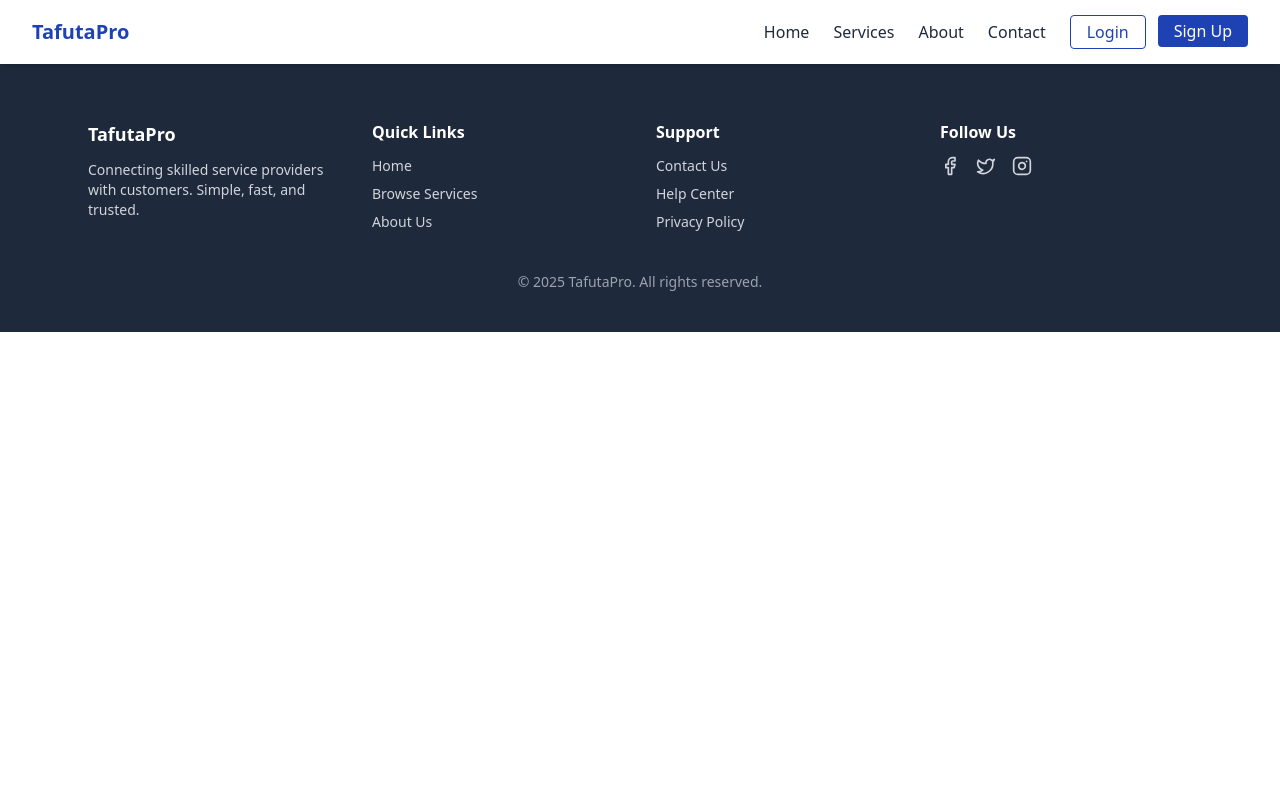
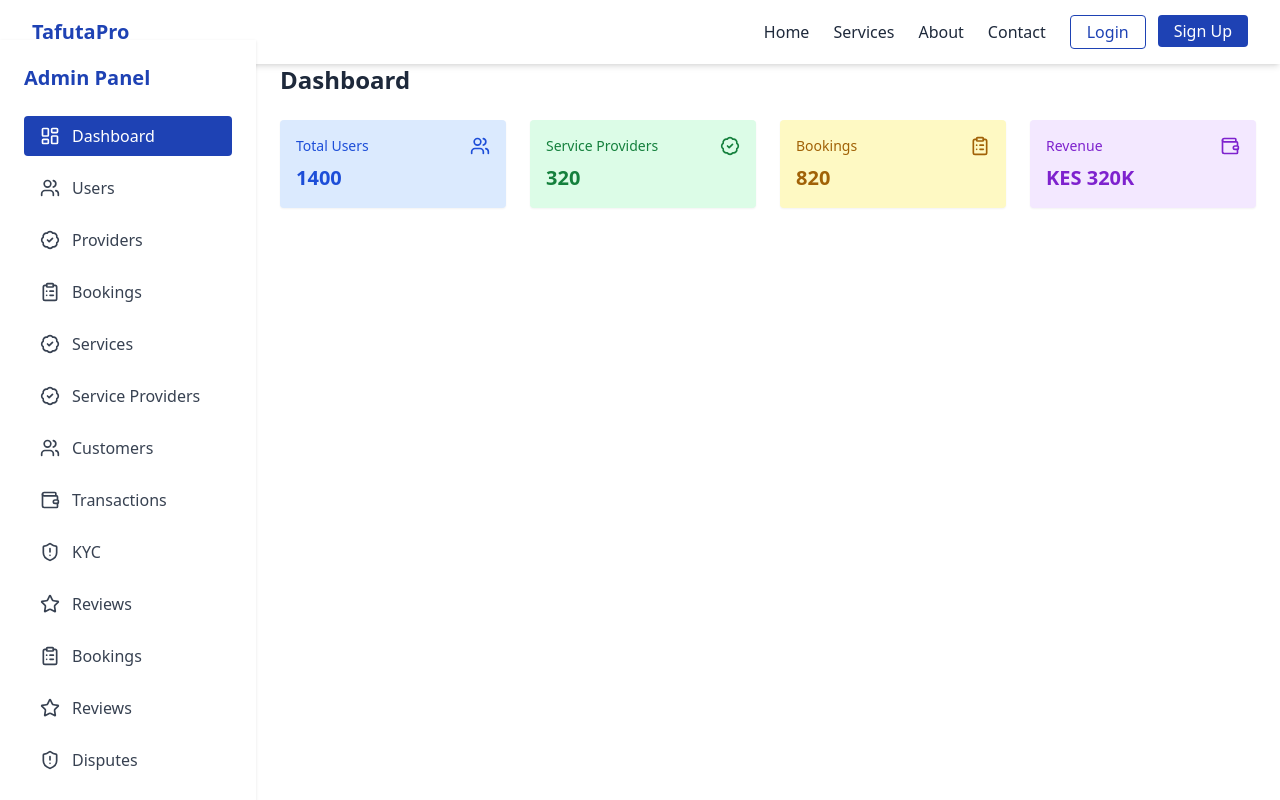
Before and after one commit to jo-oseeph/TafutaPro, a React (Create React App) app: page /admin in a window 1280 px wide. Shown: the top 800 px of the page. Built offline with nearby package versions, Linux system fonts and the light colour scheme.

Commit message:
Admin dashboard

```diff
--- a/src/App.js
+++ b/src/App.js
@@ -13,6 +13,10 @@
 import ProviderProfile from "./pages/ProviderProfile";
 import ProviderDashboard from "./pages/ProviderDashboard";
 import CustomerDashboard from "./pages/CustomerDashboard";
+import AdminDashboard from "./pages/AdminDashboard";
+
+
+
 
 
 function App() {
@@ -31,6 +35,7 @@
           <Route path="/provider/:id" element={<ProviderProfile />} />
           <Route path="/provider-dashboard" element={<ProviderDashboard />} />
           <Route path="/customer-dashboard" element={<CustomerDashboard />} />
+          <Route path="/admin" element={<AdminDashboard />} />
 
 
         </Routes>
--- /dev/null
+++ b/src/components/admin/OverviewCards.jsx
@@ -0,0 +1,25 @@
+// src/components/admin/OverviewCards.jsx
+import { Users, BadgeCheck, ClipboardList, Wallet } from "lucide-react";
+
+const cards = [
+  { title: "Total Users", value: 1400, icon: Users, color: "bg-blue-100", text: "text-blue-700" },
+  { title: "Service Providers", value: 320, icon: BadgeCheck, color: "bg-green-100", text: "text-green-700" },
+  { title: "Bookings", value: 820, icon: ClipboardList, color: "bg-yellow-100", text: "text-yellow-700" },
+  { title: "Revenue", value: "KES 320K", icon: Wallet, color: "bg-purple-100", text: "text-purple-700" },
+];
+
+export default function OverviewCards() {
+  return (
+    <div className="grid grid-cols-1 sm:grid-cols-2 md:grid-cols-4 gap-6">
+      {cards.map(({ title, value, icon: Icon, color, text }) => (
+        <div key={title} className={`p-4 rounded shadow-sm ${color}`}>
+          <div className="flex items-center justify-between mb-2">
+            <h3 className={`text-sm font-medium ${text}`}>{title}</h3>
+            <Icon className={`w-5 h-5 ${text}`} />
+          </div>
+          <p className={`text-xl font-bold ${text}`}>{value}</p>
+        </div>
+      ))}
+    </div>
+  );
+}
--- /dev/null
+++ b/src/components/admin/Sidebar.jsx
@@ -0,0 +1,82 @@
+// src/components/admin/Sidebar.jsx
+import { useState } from "react";
+import {
+  LayoutDashboard,
+  Users,
+  BadgeCheck,
+  ClipboardList,
+  BarChart2,
+  Star,
+  ShieldAlert,
+  Folder,
+  MapPin,
+  Wallet,
+  Settings,
+} from "lucide-react";
+
+const navItems = [
+  { name: "Dashboard", icon: LayoutDashboard },
+  { name: "Users", icon: Users },
+  { name: "Providers", icon: BadgeCheck },
+  { name: "Bookings", icon: ClipboardList },
+
+  { name: "Services", icon: BadgeCheck },
+  { name: "Service Providers", icon: BadgeCheck },
+  { name: "Customers", icon: Users },
+  { name: "Transactions", icon: Wallet },
+  { name: "KYC", icon: ShieldAlert },
+  { name: "Reviews", icon: Star },
+  { name: "Bookings", icon: ClipboardList },
+  { name: "Reviews", icon: Star },
+  { name: "Disputes", icon: ShieldAlert },
+  { name: "Categories", icon: Folder },
+  { name: "Locations", icon: MapPin },
+  { name: "Payments", icon: Wallet },
+  { name: "Analytics", icon: BarChart2 },
+  { name: "Settings", icon: Settings },
+];
+
+export default function Sidebar({ currentTab, setCurrentTab }) {
+  const [open, setOpen] = useState(false);
+
+  return (
+    <>
+      {/* Mobile Toggle */}
+      <div className="sm:hidden p-4 flex justify-between items-center bg-white shadow">
+        <h1 className="text-lg font-bold text-brand">Admin</h1>
+        <button onClick={() => setOpen(!open)}>
+
+        </button>
+      </div>
+
+      <div
+        className={`${
+          open ? "block" : "hidden"
+        } sm:block bg-white sm:w-64 w-full h-screen sm:h-auto shadow sm:relative fixed top-0 left-0 z-50`}
+      >
+        <div className="p-6">
+          <h2 className="text-xl font-bold text-brand mb-6">Admin Panel</h2>
+          <nav className="space-y-3">
+            {navItems.map(({ name, icon: Icon }) => (
+              <button
+                key={name}
+                onClick={() => {
+                  setCurrentTab(name);
+                  setOpen(false);
+                }}
+                className={`w-full flex items-center gap-3 px-4 py-2 rounded ${
+                  currentTab === name
+                    ? "bg-brand text-white"
+                    : "text-gray-700 hover:bg-gray-100"
+                }`}
+              >
+                <Icon className="w-5 h-5" />
+                {name}
+              </button>
+            ))}
+          </nav>
+        </div>
+      </div>
+    </>
+  );
+}
--- /dev/null
+++ b/src/pages/AdminDashboard.jsx
@@ -0,0 +1,37 @@
+// src/pages/AdminDashboard.jsx
+import { useState } from "react";
+import Sidebar from "../components/admin/Sidebar";
+import OverviewCards from "../components/admin/OverviewCards";
+
+const AdminDashboard = () => {
+  const [currentTab, setCurrentTab] = useState("Dashboard");
+
+  return (
+    <div className="flex">
+      <Sidebar currentTab={currentTab} setCurrentTab={setCurrentTab} />
+
+      <div className="flex-1 p-6 mt-14 sm:mt-0">
+        <h1 className="text-2xl font-bold text-heading mb-6">{currentTab}</h1>
+
+        {currentTab === "Dashboard" && <OverviewCards />}
+
+        {currentTab === "Users" && (
+          <p className="text-muted">This will show all users (list coming soon).</p>
+        )}
+
+        {currentTab === "Providers" && (
+          <p className="text-muted">This will show provider KYC details (dummy for now).</p>
+        )}
+
+        {currentTab === "Bookings" && (
+          <p className="text-muted">Here admin can view all bookings (backend later).</p>
+        )}
+
+        {currentTab === "Analytics" && (
+          <p className="text-muted">Analytics dashboard will be added here.</p>
+        )}
+      </div>
+    </div>
+  );
+}
+export default AdminDashboard;
```
